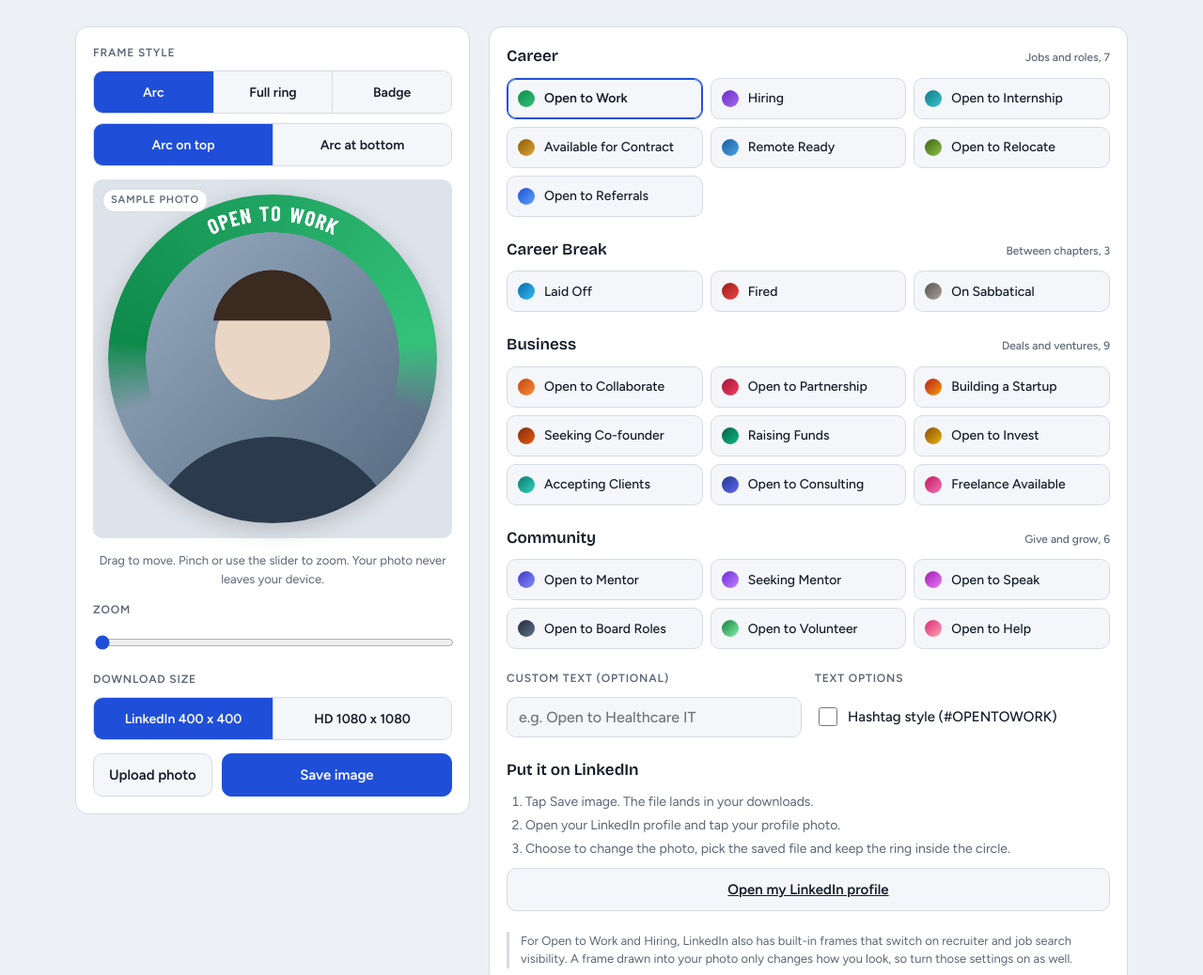
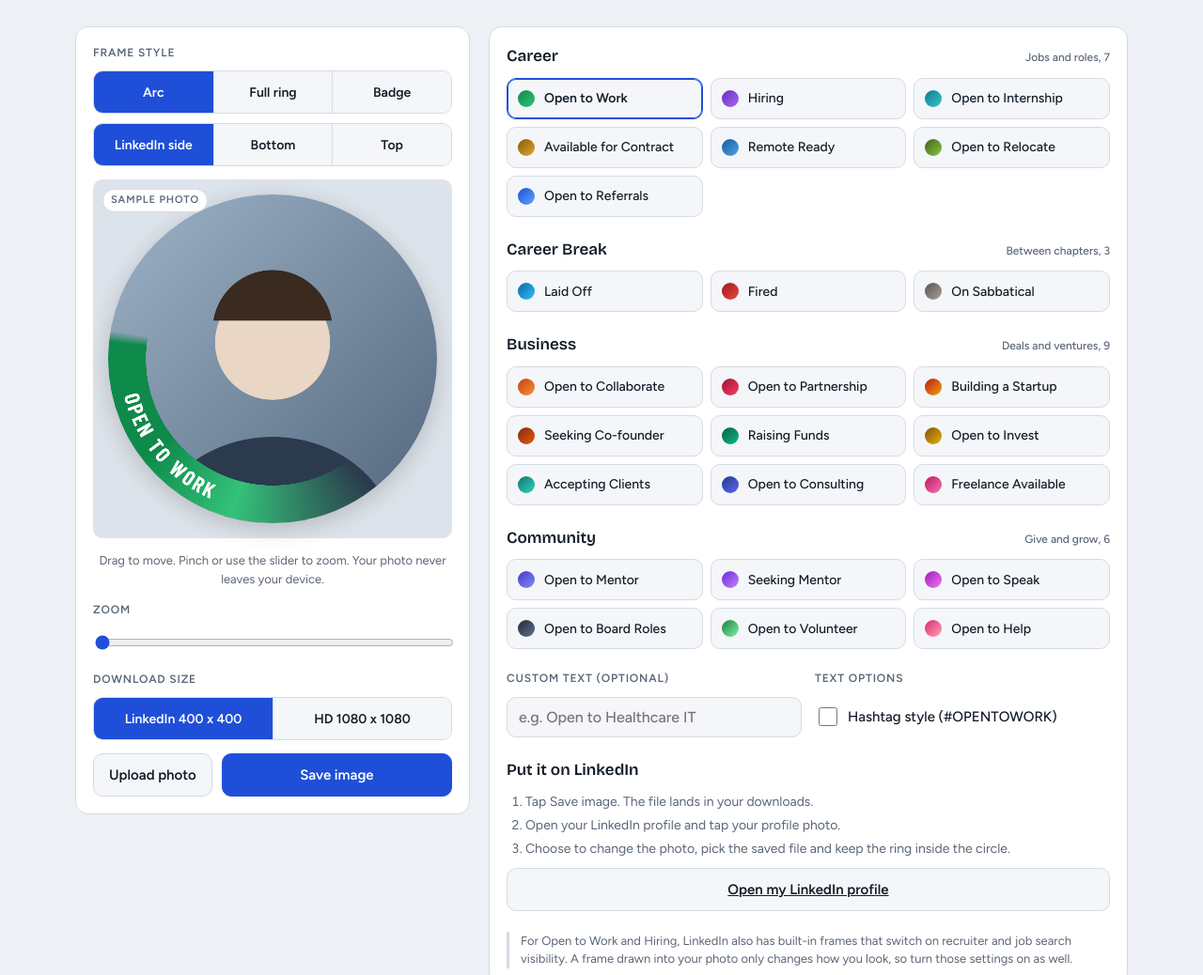
Before and after one commit to hii2023/Linkedin, a plain HTML site: page index.html in a window 1280 px wide. Shown: the top 1038 px of the page at 94% size. Drawn offline with nearby package versions, Linux system fonts and the light colour scheme; a web font is replaced by a local one.

Commit message:
Default arc to LinkedIn native side position
Band hugs the lower left with text near 7 o'clock, fading toward bottom right. Bottom and Top remain as options.

Co-Authored-By: Claude Opus 5.5 <noreply@anthropic.com>
Claude-Session: https://claude.ai/code/session_01WnTbqjqCKfSXBsiHqQ38Ak

```diff
--- a/index.html
+++ b/index.html
@@ -105,9 +105,10 @@ input[type=file]{position:absolute;width:1px;height:1px;opacity:0}
         <button type="button" data-style="ring" aria-pressed="false">Full ring</button>
         <button type="button" data-style="badge" aria-pressed="false">Badge</button>
       </div>
-      <div class="seg seg2" role="group" aria-label="Arc position" id="posSeg">
-        <button type="button" data-pos="top" aria-pressed="true">Arc on top</button>
-        <button type="button" data-pos="bottom" aria-pressed="false">Arc at bottom</button>
+      <div class="seg" role="group" aria-label="Arc position" id="posSeg">
+        <button type="button" data-pos="side" aria-pressed="true">LinkedIn side</button>
+        <button type="button" data-pos="bottom" aria-pressed="false">Bottom</button>
+        <button type="button" data-pos="top" aria-pressed="false">Top</button>
       </div>
     </div>
     <div class="canvas-box">
@@ -162,7 +163,7 @@ input[type=file]{position:absolute;width:1px;height:1px;opacity:0}
 
 <div class="dock" aria-label="Current frame">
   <canvas id="mini" width="104" height="104" aria-hidden="true"></canvas>
-  <div class="meta"><b id="dockLabel">Open to Work</b><small id="dockSub">Arc on top</small></div>
+  <div class="meta"><b id="dockLabel">Open to Work</b><small id="dockSub">Arc, LinkedIn side</small></div>
   <button type="button" class="btn primary" data-save>Save</button>
 </div>
 <div class="toast" id="toast" role="status" aria-live="polite"></div>
@@ -202,7 +203,7 @@ const FONT = s => `800 ${s}px "Barlow Condensed", "Arial Narrow", sans-serif`;
 const view = document.getElementById("view"), vctx = view.getContext("2d");
 const mini = document.getElementById("mini"), mctx = mini.getContext("2d");
 /* Offsets are stored as fractions of the canvas size so the HD export matches the preview exactly. */
-const state = {mode:MODES[0], style:"arc", pos:"top", hash:false, custom:"", img:null, zoom:1, ox:0, oy:0};
+const state = {mode:MODES[0], style:"arc", pos:"side", hash:false, custom:"", img:null, zoom:1, ox:0, oy:0};
 
 function makeSample(){
   const c = document.createElement("canvas"); c.width = c.height = 800;
@@ -234,7 +235,7 @@ function conic(ctx, S, start, span, fade){
   return gr;
 }
 
-function arcText(ctx, S, text, rc, t, maxAngle, top){
+function arcText(ctx, S, text, rc, t, maxAngle, top, mid = Math.PI/2){
   const c = S/2;
   let fs = t*0.56, widths, total;
   const measure = () => {
@@ -246,7 +247,7 @@ function arcText(ctx, S, text, rc, t, maxAngle, top){
   measure();
   while (total > maxAngle && fs > t*0.2){ fs *= 0.95; measure(); }
   ctx.fillStyle = "#FFFFFF"; ctx.textAlign = "center"; ctx.textBaseline = "middle";
-  let th = top ? -Math.PI/2 - total/2 : Math.PI/2 + total/2;
+  let th = top ? -Math.PI/2 - total/2 : mid + total/2;
   [...text].forEach((ch,i) => {
     const aw = widths[i]/rc, tc = top ? th + aw/2 : th - aw/2;
     ctx.save();
@@ -276,7 +277,22 @@ function draw(ctx, S){
   ctx.drawImage(img, c - w/2 + state.ox*S, c - h/2 + state.oy*S, w, h);
 
   const t = S*0.115, rc = R - t/2, text = ringText(), top = state.pos === "top";
-  if (state.style === "arc"){
+  const deg = d => d*Math.PI/180;
+  if (state.style === "arc" && state.pos === "side"){
+    /* LinkedIn's own frame: band hugs the lower left, text near 7 o'clock, fading out toward the bottom right. */
+    const start = deg(52), span = deg(138), m = state.mode;
+    let stroke = m.c1;
+    if (ctx.createConicGradient){
+      const f = span/(Math.PI*2);
+      stroke = ctx.createConicGradient(start, c, c);
+      stroke.addColorStop(0, m.c2+"00"); stroke.addColorStop(f*0.38, m.c2);
+      stroke.addColorStop(f*0.66, m.c1); stroke.addColorStop(f*0.97, m.c1);
+      stroke.addColorStop(f, m.c1+"00"); stroke.addColorStop(Math.min(1,f+0.001), m.c1+"00");
+    }
+    ctx.lineWidth = t; ctx.lineCap = "butt"; ctx.strokeStyle = stroke;
+    ctx.beginPath(); ctx.arc(c,c,rc,start,start+span); ctx.stroke();
+    arcText(ctx, S, text, rc, t, deg(74), false, deg(140));
+  } else if (state.style === "arc"){
     const span = Math.PI*1.22, mid = top ? -Math.PI/2 : Math.PI/2, start = mid - span/2;
     ctx.lineWidth = t; ctx.lineCap = "butt";
     ctx.strokeStyle = conic(ctx, S, start, span, true);
@@ -286,7 +302,7 @@ function draw(ctx, S){
     ctx.lineWidth = t;
     ctx.strokeStyle = conic(ctx, S, -Math.PI/2, Math.PI*2, false);
     ctx.beginPath(); ctx.arc(c,c,rc,0,Math.PI*2); ctx.stroke();
-    arcText(ctx, S, text, rc, t, Math.PI*1.4, top);
+    arcText(ctx, S, text, rc, t, Math.PI*1.4, top, state.pos === "side" ? deg(135) : Math.PI/2);
   } else {
     const thin = t*0.3;
     ctx.lineWidth = thin;
@@ -319,7 +335,7 @@ function render(){
     mctx.drawImage(view, 0, 0, mini.width, mini.height);
     document.getElementById("dockLabel").textContent = state.custom.trim() || state.mode.label;
     document.getElementById("dockSub").textContent =
-      state.style === "badge" ? "Badge" : (state.style === "ring" ? "Full ring" : "Arc") + (state.pos === "top" ? ", top" : ", bottom");
+      state.style === "badge" ? "Badge" : (state.style === "ring" ? "Full ring" : "Arc") + ({side:", LinkedIn side", top:", top", bottom:", bottom"})[state.pos];
   });
 }
 
```
Also changed, not shown: 1 other file.
